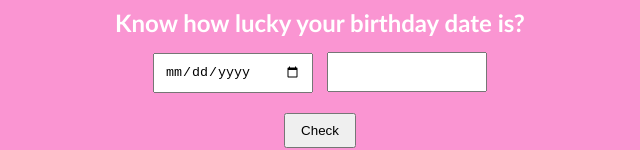
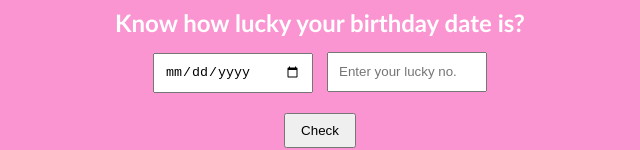
Before and after one commit to pritam-kr/Lucky_birthday, a plain HTML site: page index.html in a window 1280 px wide. Shown: the part 269-419 px from the top of the page, without its empty margins (320-960 px from the left). Drawn offline with Linux system fonts and the light colour scheme.

Commit message:
added placeholder

```diff
--- a/index.html
+++ b/index.html
@@ -20,7 +20,7 @@
 
             <form action="" class="form">
                 <input type="date" id="date" />
-                <input type="number" id="lucky-number" />
+                <input type="number" id="lucky-number" placeholder="Enter your lucky no."/>
                 <br />
                 <div class="btn-container">
                     <button class="btn-check">Check</button>
```
